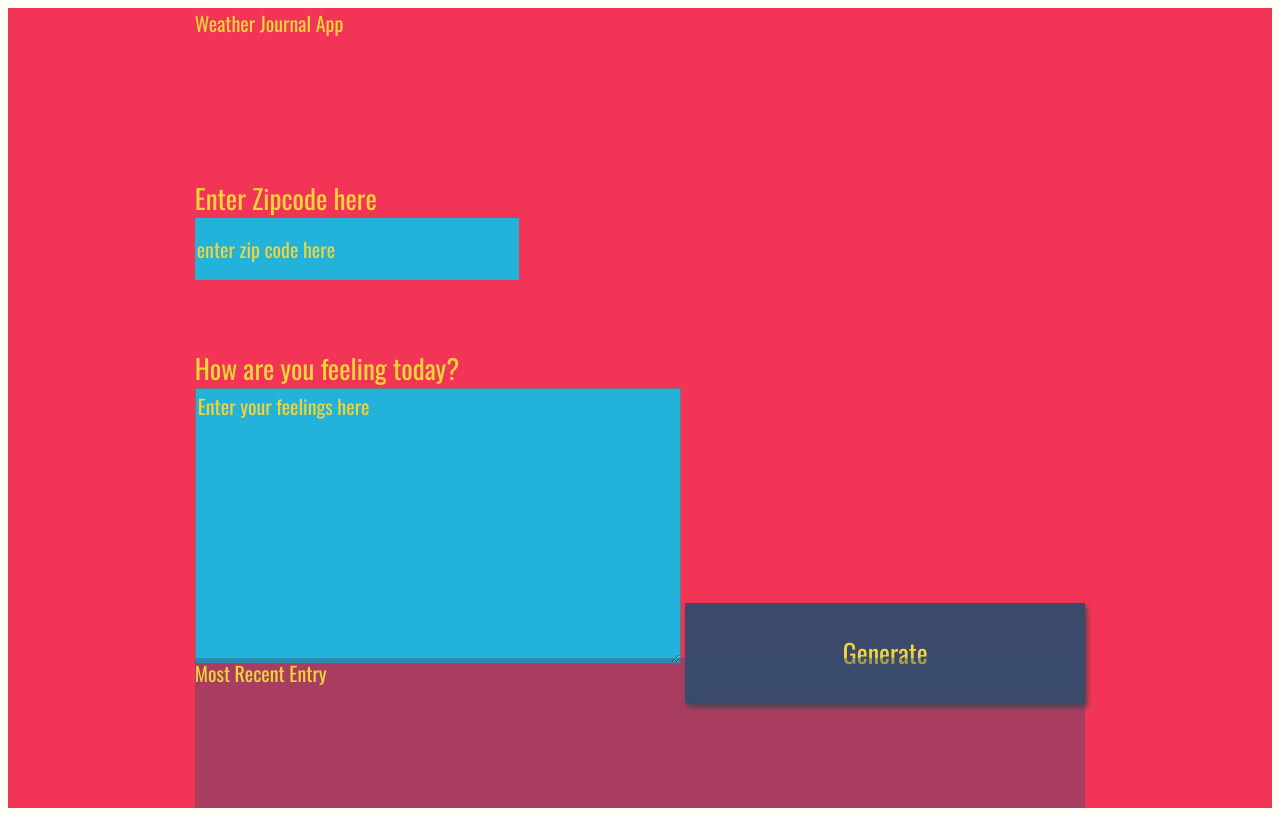
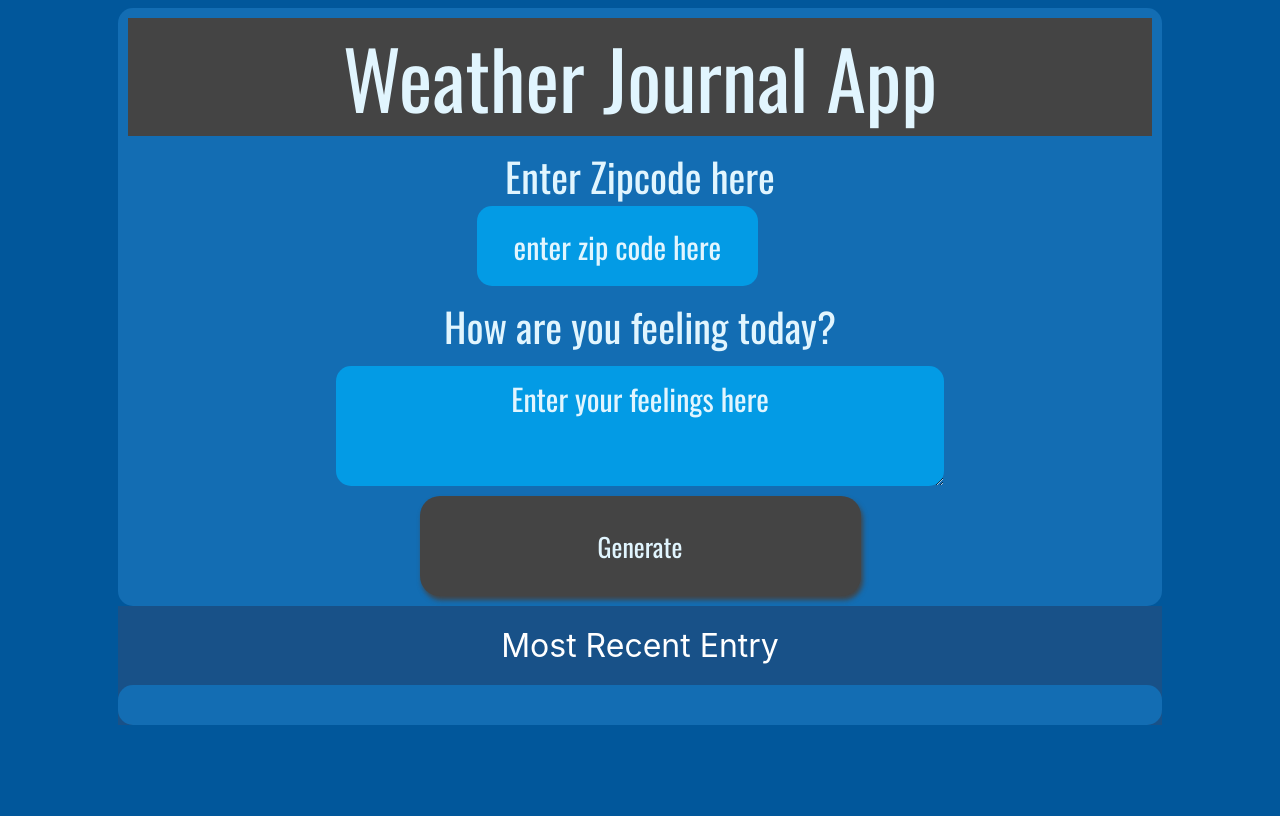
Before and after one commit to Ehab-Nada/weather-journal-app, a website: page website/index.html in a window 1280 px wide. Drawn offline with nearby package versions, Linux system fonts and the light colour scheme; a web font is replaced by a local one.

Commit message:
-complete project

```diff
--- a/server.js
+++ b/server.js
@@ -19,13 +19,15 @@ app.use(cors());
 // Initialize the main project folder
 app.use(express.static("website"));
 
-app.post("/add", async function (req, res) {
+// post route
+app.post("/post", async function (req, res) {
   const body = await req.body;
   projectData = body;
   res.status(200).send(projectData);
 });
 
-app.get("/all", async (req, res) => {
+//get route
+app.get("/get", async (req, res) => {
   res.send(projectData);
 });
 
--- a/website/app.js
+++ b/website/app.js
@@ -1,33 +1,17 @@
 /* Global Variables */
+//read from elements
 const generate = document.getElementById("generate");
 const zip = document.getElementById("zip");
+const feelings = document.getElementById("feelings");
+
+//write to elements
+const date = document.getElementById("date");
 const temp = document.getElementById("temp");
-const feelings = document.getElementById("feelings");
-const date = document.getElementById("date");
+const content = document.getElementById("content");
 
 // Create a new date instance dynamically with JS
 let d = new Date();
 let newDate = d.toDateString();
-
-const apiCall =
-  "https://api.openweathermap.org/data/2.5/weather?zip={zip code},{country code}&appid={API key}";
-const apiURI = "https://api.openweathermap.org/data/2.5/weather?zip=";
-const myKey = "&appid=7f36636732065ef63d4dac7063be64e8&units=imperial";
-const country = "us";
-
-generate.addEventListener("click", (e) => {
-  e.preventDefault();
-  const exURI = `${apiURI}${zip.value}${myKey}`;
-  getData(exURI).then((data) => {
-    cureData(data).then((info) => {
-      postData("/add", info).then((data) => {
-        retreiveData("/all").then((data) => {
-          UI(data);
-        });
-      });
-    });
-  });
-});
 
 const getData = async (url) => {
   try {
@@ -41,23 +25,6 @@ const getData = async (url) => {
     }
   } catch (e) {
     console.log(e);
-  }
-};
-
-const cureData = async (data) => {
-  try {
-    if (data.message) {
-      return data;
-    } else {
-      const info = {
-        date: newDate,
-        feelings: feelings.value,
-        temp: data.main.temp,
-      };
-      return info;
-    }
-  } catch (e) {
-    console.error(e);
   }
 };
 
@@ -78,7 +45,7 @@ const postData = async (url = "", data = {}) => {
   }
 };
 
-const retreiveData = async (url) => {
+const jsonData = async (url) => {
   const data = await fetch(url);
   try {
     const response = await data.json();
@@ -90,5 +57,19 @@ const retreiveData = async (url) => {
 
 const UI = async (data) => {
   const response = await data;
-  console.log(response);
+  date.innerHTML = newDate;
+  temp.innerHTML = data.main.temp;
+  content.innerHTML = feelings.value;
 };
+
+generate.addEventListener("click", (e) => {
+  e.preventDefault();
+  const exURI = `https://api.openweathermap.org/data/2.5/weather?zip=${zip.value}&appid=7f36636732065ef63d4dac7063be64e8&units=imperial`;
+  getData(exURI).then((data) => {
+    postData("/post", data).then((data) => {
+      jsonData("/get").then((data) => {
+        UI(data);
+      });
+    });
+  });
+});
--- a/website/index.html
+++ b/website/index.html
@@ -1,35 +1,41 @@
 <!DOCTYPE html>
 <html>
   <head>
-<meta charset="UTF-8">
+    <meta charset="UTF-8" />
     <title>Weather Journal</title>
-<link href="https://fonts.googleapis.com/css?family=Oswald:400,600,700|Ranga:400,700&display=swap" rel="stylesheet">
-<link rel="stylesheet" href="style.css">
+    <link
+      href="https://fonts.googleapis.com/css?family=Oswald:400,600,700|Ranga:400,700&display=swap"
+      rel="stylesheet"
+    />
+    <link rel="stylesheet" href="style.css" />
   </head>
   <body>
-<div id = "app">
-  <div class ="holder headline">
-    Weather Journal App
+    <div id="app">
+      <div class="holder headline">Weather Journal App</div>
+      <div class="holder zip">
+        <label for="zip">Enter Zipcode here</label>
+        <input type="text" id="zip" placeholder="enter zip code here" />
       </div>
-  <div class ="holder zip">
-    <label for="zip">Enter Zipcode here</label>
-    <input type="text" id="zip" placeholder="enter zip code here">
+      <div class="holder feel">
+        <label for="feelings">How are you feeling today?</label>
+        <textarea
+          class="myInput"
+          id="feelings"
+          placeholder="Enter your feelings here"
+          rows="9"
+          cols="50"
+        ></textarea>
+        <button id="generate" type="submit">Generate</button>
       </div>
-  <div class ="holder feel">
-    <label for="feelings">How are you feeling today?</label>
-    <textarea class= "myInput" id="feelings" placeholder="Enter your feelings here" rows="9" cols="50"></textarea>
-    <button id="generate" type = "submit"> Generate </button>
     </div>
-  <div class ="holder entry">
-    <div class = "title">Most Recent Entry</div>
-   <div id = "entryHolder">
-    <div id = "date"></div>
-   <div id = "temp"></div>
-   <div id = "content"></div>
-  </div>
+    <div class="holder entry">
+      <div class="title">Most Recent Entry</div>
+      <div id="entryHolder">
+        <div id="temp"></div>
+        <div id="date"></div>
+        <div id="content"></div>
       </div>
     </div>
     <script src="app.js" type="text/javascript"></script>
-
   </body>
 </html>
--- a/website/style.css
+++ b/website/style.css
@@ -1,88 +1,110 @@
-body{
-    background: #fffff8;
+body {
+  background: #01579b;
   font-family: -apple-system, BlinkMacSystemFont, sans-serif;
+  min-height: 100vh;
+  display: flex;
+  flex-direction: column;
+  align-items: center;
 }
 
-#app{
-    display: grid;
-    grid-auto-rows: minmax(150px, auto);
-    /* grid-template-columns:  */
-    height:100vh;
-    background: #f23557;
-    color: #f0d43a;
+#app,
+#entryHolder {
+  width: 80vw;
+  background: #136db3;
+  color: #e1f5fe;
+  display: flex;
+  flex-direction: column;
+  align-items: center;
+  gap: 10px;
+  font-size: 20px;
+  font-family: "Oswald", sans-serif;
+  border-radius: 15px;
+  padding: 10px;
+}
+.headline {
+  font-size: 4em;
+  background-color: #444;
+  width: 100%;
+  text-align: center;
+}
+.holder {
+}
+.feel {
+  display: flex;
+  flex-direction: column;
   justify-content: center;
-    grid-gap: 1em;
-    font-size: 20px;
-    font-family: 'Oswald', sans-serif;
+  align-items: center;
+  gap: 10px;
+}
+.entry {
+  background: rgba(59, 74, 107, 0.4);
 }
 
-.holder{
-
+#date {
 }
 
-.entry{
-    background: rgba(59, 74, 107, .4);
+#temp {
 }
 
-#entryHolder{
-
-}
-
-#date{
-
-}
-
-#temp{
-
-}
-
-#content{
-
+#content {
 }
 
 .headline {
-
 }
-.title{
-
+.title {
+  color: white;
+  font-size: 2em;
+  text-align: center;
+  padding: 20px;
 }
 
 /*  Basic Styling To Override Default For Basic HTML Elements */
-label{
-    display:block;
-    font-size: 27px;
+label {
+  display: block;
+  font-size: 2em;
+  text-align: center;
 }
 
-input{
-    display:block;
+input {
+  display: block;
   height: 60px;
-    width: 320px;
-    background:#22b2da;
-    color: #f0d43a;
-    font-size: 20px;
-    font-family: 'Oswald', sans-serif;
+  background: #039be5;
+  color: #e1f5fe;
+  font-size: 1.5em;
+  font-family: "Oswald", sans-serif;
   border: none;
+  border-radius: 15px;
+  padding: 10px;
+  text-align: center;
+  width: 80%;
 }
 
-button{
-    width: 400px;
+button {
+  width: 60%;
   height: 100px;
-    background: #3b4a6b;
-    color: #f0d43a;
+  background: #444;
+  color: #e1f5fe;
   font-size: 26px;
-    font-family: 'Oswald', sans-serif;
+  font-family: "Oswald", sans-serif;
   border: none;
   box-shadow: 2px 4px 5px #444;
+  border-radius: 20px;
 }
-h1{
+h1 {
   font-size: 36px;
 }
 
-textarea{
-    background:#22b2da;
-    color: #f0d43a;
-    font-size: 20px;
-    font-family: 'Oswald', sans-serif;
+textarea {
+  background: #039be5;
+  color: #e1f5fe;
+  font-size: 1.5em;
+  font-family: "Oswald", sans-serif;
+  border-radius: 15px;
+  border: none;
+  padding: 10px;
+  height: 100px;
+  text-align: center;
+  width: 80%;
 }
 /* Reset style for HTML element on active to have no border*/
 input:focus,
@@ -92,20 +114,20 @@ button:focus {
   outline: none;
 }
 /* Style for Placeholder Text*/
-::placeholder { /* Firefox, Chrome, Opera */
-    color: #f0d43a;
-    font-family: 'Oswald', sans-serif;
-
+::placeholder {
+  /* Firefox, Chrome, Opera */
+  color: #e1f5fe;
+  font-family: "Oswald", sans-serif;
 }
 
-:-ms-input-placeholder { /* Internet Explorer 10-11 */
-    color: #f0d43a;
-    font-family: 'Oswald', sans-serif;
-
+:-ms-input-placeholder {
+  /* Internet Explorer 10-11 */
+  color: #e1f5fe;
+  font-family: "Oswald", sans-serif;
 }
 
-::-ms-input-placeholder { /* Microsoft Edge */
-    color: #f0d43a;
-    font-family: 'Oswald', sans-serif;
-
+::-ms-input-placeholder {
+  /* Microsoft Edge */
+  color: #e1f5fe;
+  font-family: "Oswald", sans-serif;
 }
```
Lines whose indentation alone changed are shown as unchanged.
